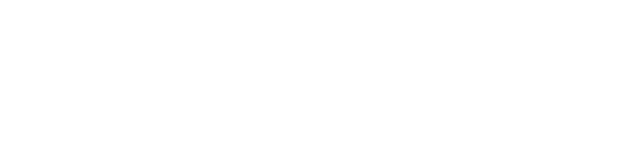
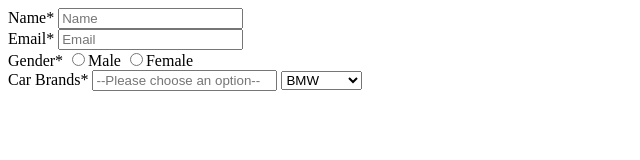
Before and after one commit to acciojob/signup-form-car-Saifk601, a website: page main.html in a window 1280 px wide. Shown: the whole page, without its empty margins (0-640 px from the left). Drawn offline with Linux system fonts and the light colour scheme.

Commit message:
created a submission

```diff
--- a/main.html
+++ b/main.html
@@ -8,6 +8,32 @@
 
 <body>
 	<!-- the entire body must be written by student -->
+	<form>
+		<div>
+			<label for="name"> Name* </label>
+			<input type="text" id ="name" placeholder ="Name" required>
+		</div>
+		<div>
+			<label for="email">Email*</label>
+		<input type="email" id = "email" placeholder="Email" required>
+		</div>
+		<div>
+			<label for="gender">Gender*</label>
+			<input type="radio" id="gender" required>Male
+			<input type="radio" id="gender" required>Female
+		</div>
+		<div>
+			<label for="cars">Car Brands*</label>
+			<input placeholder="--Please choose an option--"
+				>
+			<select aria-required>
+				<option>BMW</option>
+				<option>Audi</option>
+				<option>Mercedez</option>
+			</select>
+		</div>
+
+	</form>
     <script type="text/javascript" src="./script.js">
 </script>
 
```
